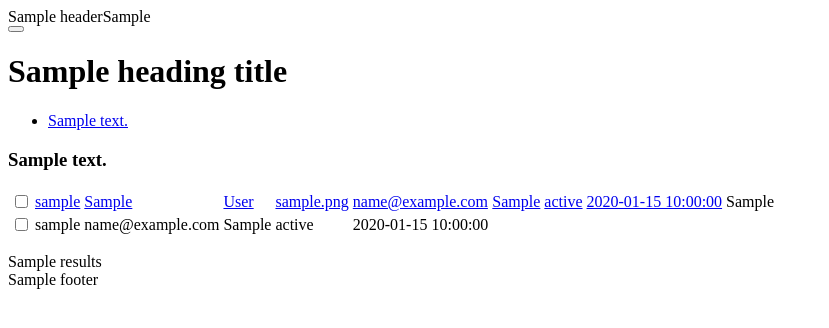
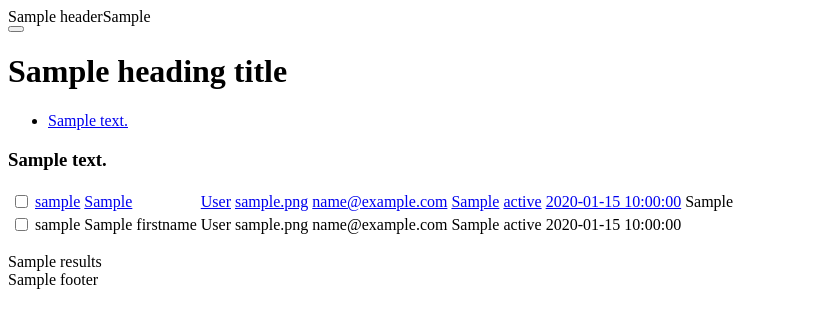
Before and after one commit to dirsis/demo, a PHP site: template admin/view/template/user/user_list.twig in a window 1280 px wide. Shown: the top 328 px of the page, without its empty margins (0-829 px from the left). Run offline with PHP 8.4, Linux system fonts and the light colour scheme; the template is opened without the code that fills it: most values are stand-ins (such as "Sample title", 1, 10 or a date in 2020); some libraries are stand-ins or nearby versions.

Commit message:
Modificación tarea, Daniel

```diff
--- a/admin/view/template/user/user_list.twig
+++ b/admin/view/template/user/user_list.twig
@@ -99,10 +99,21 @@
                     <input type="checkbox" name="selected[]" value="{{ user.user_id }}" />
                     {% endif %}</td>
                   <td class="text-left">{{ user.username }}</td>
-                  <!--daniel-->
+
+                  <!--Tarea Daniel-->
+
+                  <td class="text-left">{{ user.firstname }}</td>
+                  <td class="text-left">{{ user.lastname }}</td>
+                  <td class="text-left">{{ user.image }}</td>
+
+                  <!--Fin tarea Daniel-->
+
+                  <!--Modificación Diego-->
+
                   <td class="text-left">{{ user.email }}</td>
                   <td class="text-left">{{ user.user_group }}</td>
-                  <!--fin daniel-->
+
+                  <!--Fin modificación Diego-->
                   <td class="text-left">{{ user.status }}</td>
                   <td class="text-left">{{ user.date_added }}</td>
                   <td class="text-right"><a href="{{ user.edit }}" data-toggle="tooltip" title="{{ button_edit }}" class="btn btn-primary"><i class="fa fa-pencil"></i></a></td>
```
